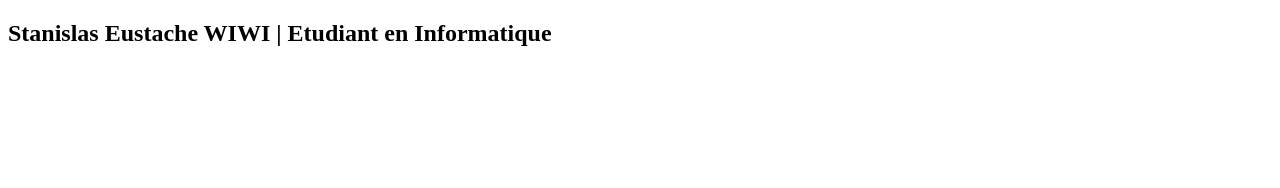
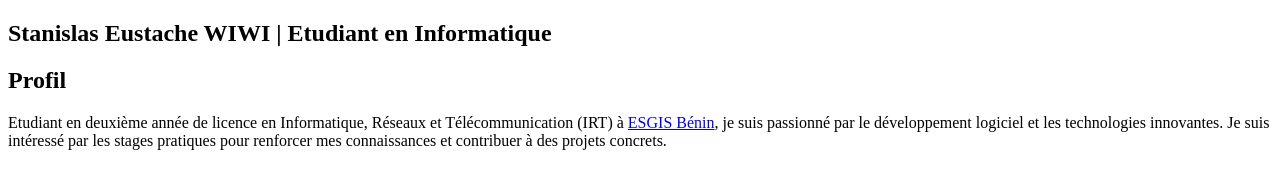
Before and after one commit to Wistache26/mon-cv, a plain HTML site: page index.html in a window 1280 px wide. Drawn offline with Linux system fonts and the light colour scheme.

Commit message:
mise en place de la section description (#2)

```diff
--- a/index.html
+++ b/index.html
@@ -8,7 +8,14 @@
 </head>
 <body>
     <section>
-        <h1>Stanislas Eustache WIWI | Etudiant en Informatique</h1>
+      <h1>Stanislas Eustache WIWI | Etudiant en Informatique</h1>
+      <div>
+        <h2>Profil</h2>
+        <p>
+         Etudiant en deuxième année de licence en  Informatique, Réseaux et Télécommunication (IRT) à <a href="https://www.esgis.bj/">ESGIS Bénin</a>, je suis passionné par le développement logiciel et les technologies innovantes.
+         Je suis intéressé par les stages pratiques pour renforcer mes connaissances et contribuer à des projets concrets.
+        </p>
+      </div>
     </section>
 </body>
 </html>
```
